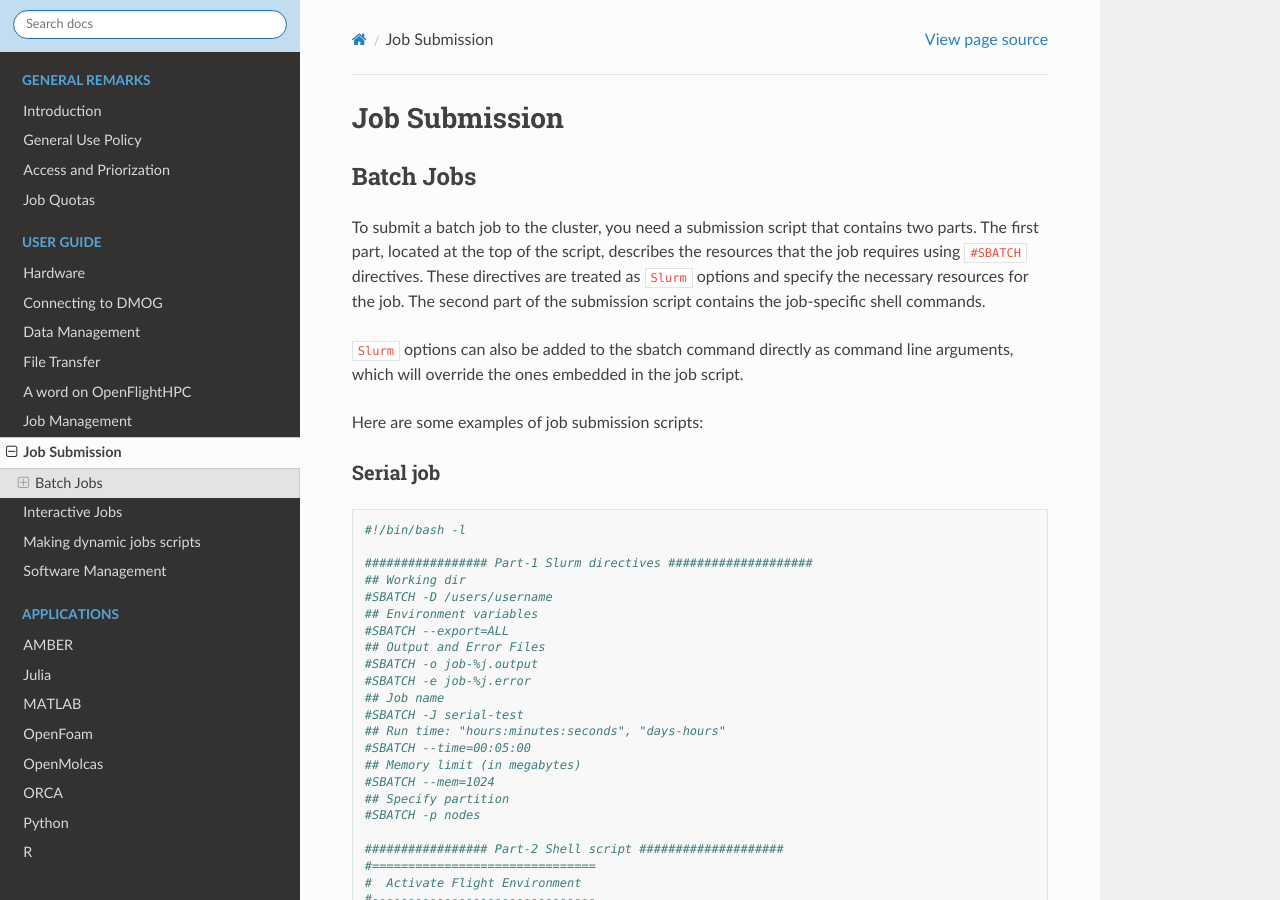
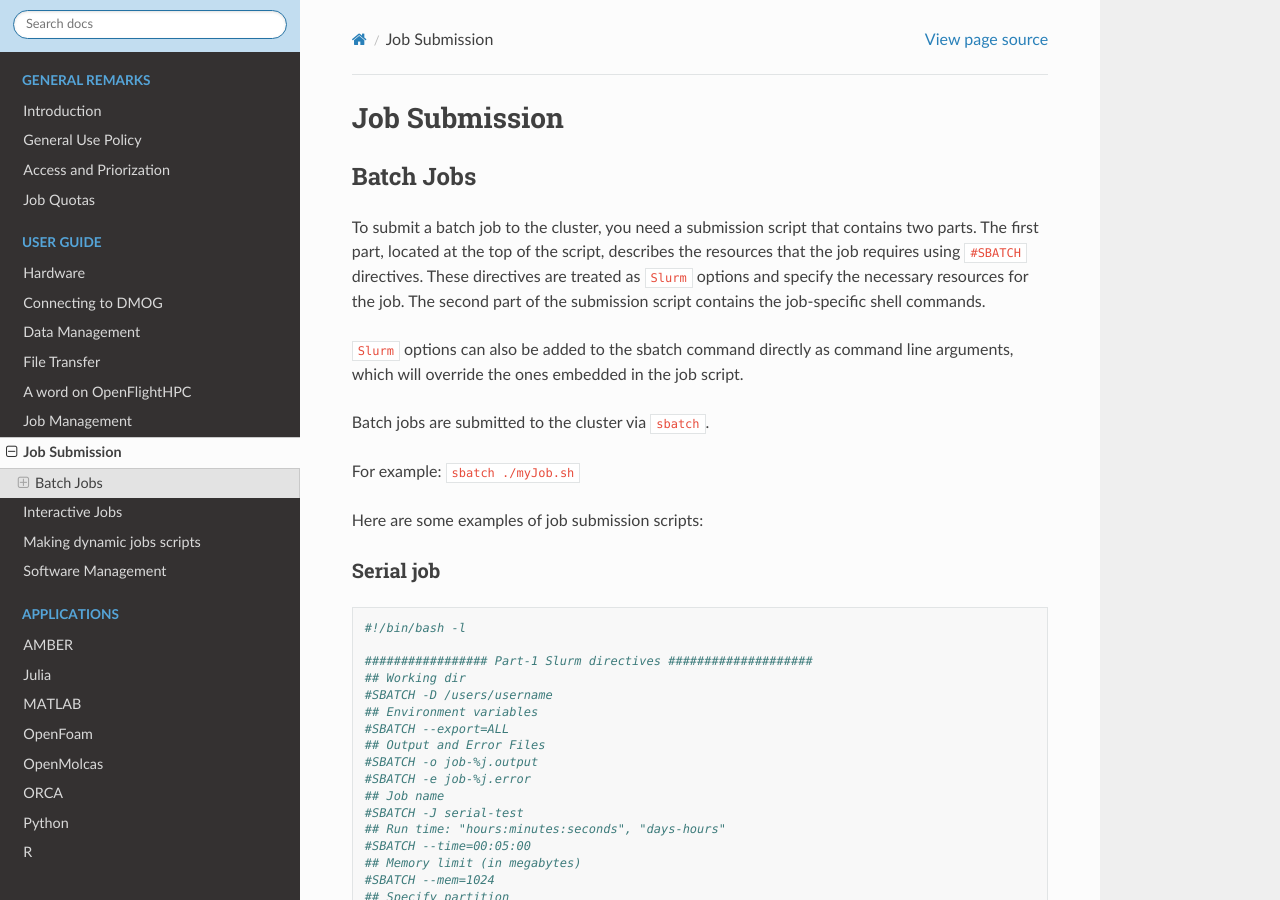
Before and after one commit to jm130/dmogdocs, a Sphinx documentation site: the page built from docs/source/user/jobsubmission.rst, in a window 1280 px wide and 900 px high. Built offline with Sphinx 7.4.7 and the Read the Docs theme 2.0.0, drawn with Linux system fonts in a browser that asks for light colours.

Commit message:
Update jobsubmission.rst
Add info about how to submit jobs via sbatch

```diff
--- a/docs/source/user/jobsubmission.rst
+++ b/docs/source/user/jobsubmission.rst
@@ -11,6 +11,10 @@ for the job. The second part of the submission script contains the job-specific
 
 ``Slurm`` options can also be added to the sbatch command directly as command line arguments,
 which will override the ones embedded in the job script.
+
+Batch jobs are submitted to the cluster via ``sbatch``.
+
+For example: ``sbatch ./myJob.sh``
 
 Here are some examples of job submission scripts:
 
```
